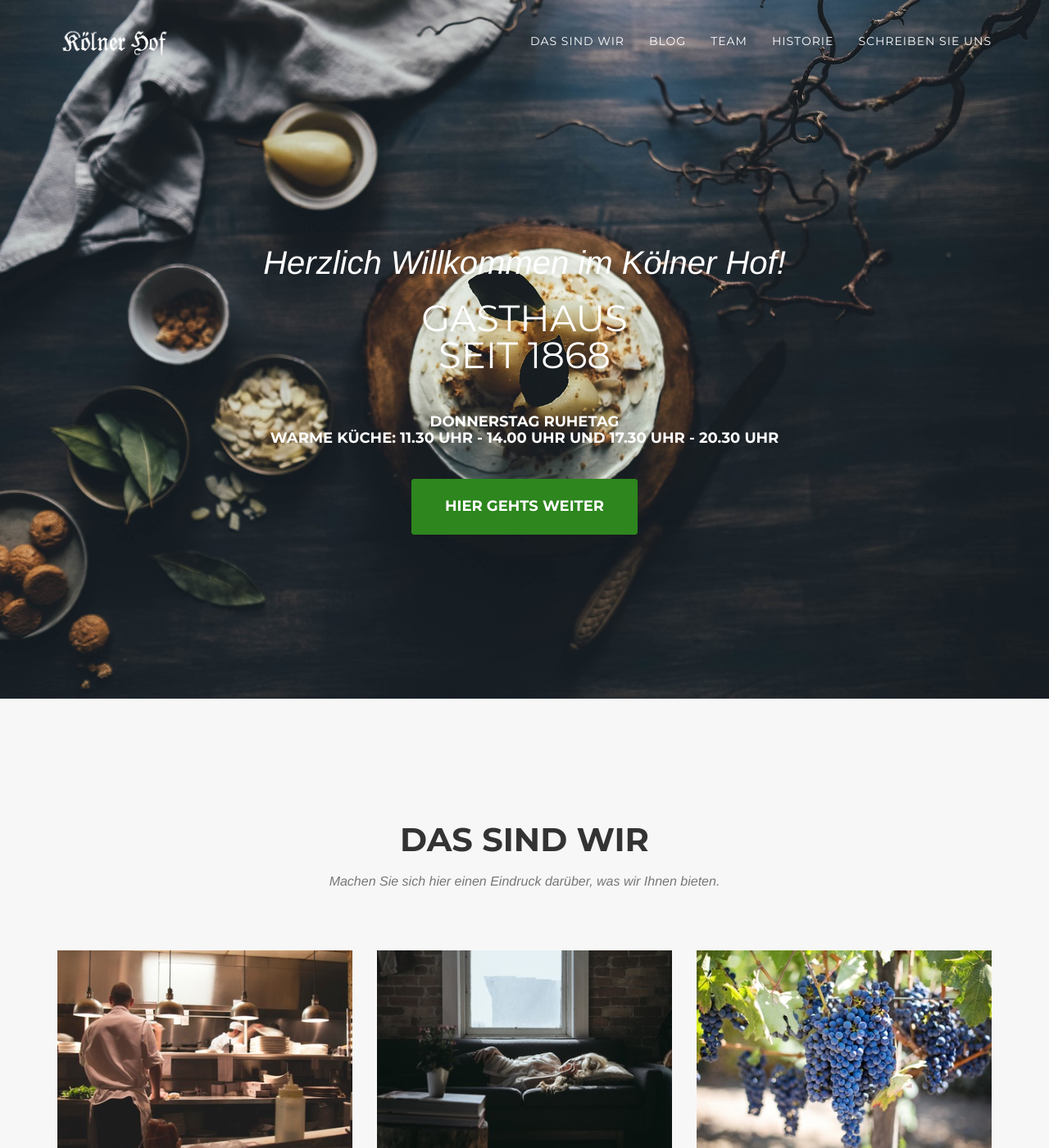
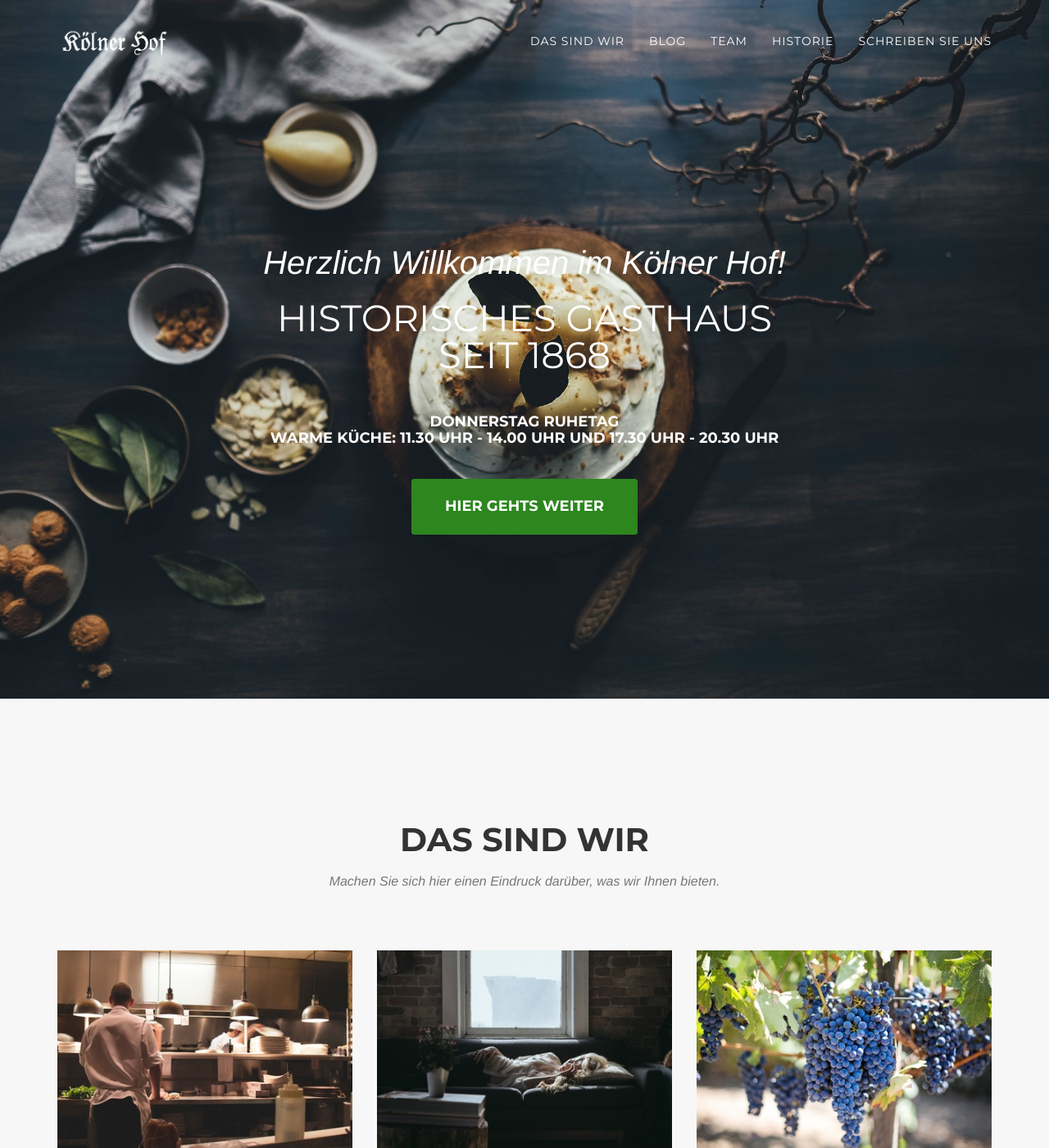
Before and after one commit to KoelnerHof/KoelnerHof.github.io, a Jekyll site: the page index.html, which Jekyll copies as it is, in a window 1280 px wide and 1400 px high. Shown: the whole window at 82% size. Built offline with Jekyll 4.4.1, drawn with Linux system fonts in a browser that asks for light colours; nearby versions of some CDN libraries; some web fonts are replaced; library files that are not in the unit come from our copies.

Commit message:
no message

```diff
--- a/css/agency.css
+++ b/css/agency.css
@@ -227,9 +227,9 @@ header .intro-text .intro-lead-in {
 header .intro-text .intro-heading {
     font-family: Montserrat, "Helvetica Neue", Helvetica, Arial, sans-serif;
     text-transform: uppercase;
-    font-weight: 500;
-    font-size: 45px;
-    line-height: 45px;
+    font-weight: 400;
+    font-size: 40px;
+    line-height: 40px;
     margin-bottom: 50px
 }
 
--- a/index.html
+++ b/index.html
@@ -86,7 +86,7 @@
     <div class="container">
         <div class="intro-text">
             <div class="intro-lead-in">Herzlich Willkommen im Kölner Hof!</div>
-            <div class="intro-heading">Gasthaus <br/>seit 1868</div>
+            <div class="intro-heading">Historisches Gasthaus <br/>seit 1868</div>
             <h4 class="section-subheading text-muted" style="color: #fff">
                 Donnerstag Ruhetag <br/>
                 Warme Küche: 11.30 Uhr - 14.00 Uhr und 17.30 Uhr - 20.30 Uhr</h4>
```
